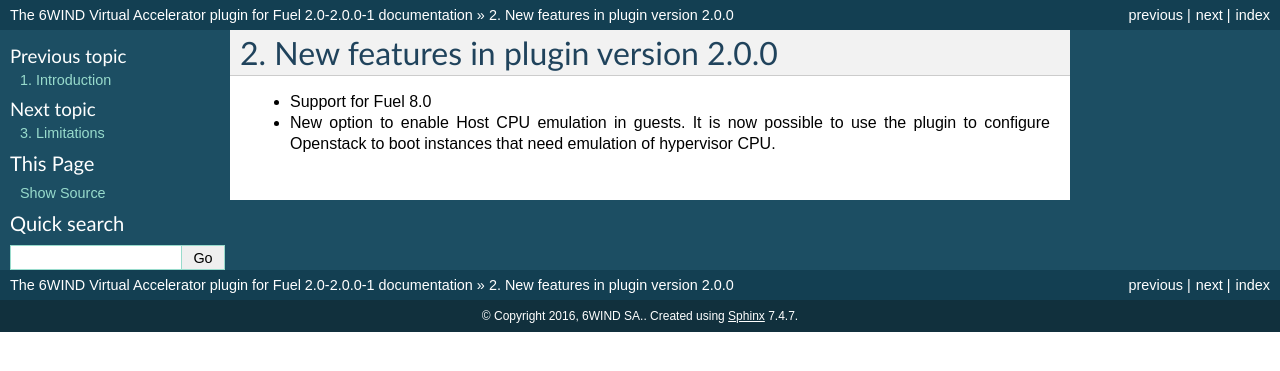
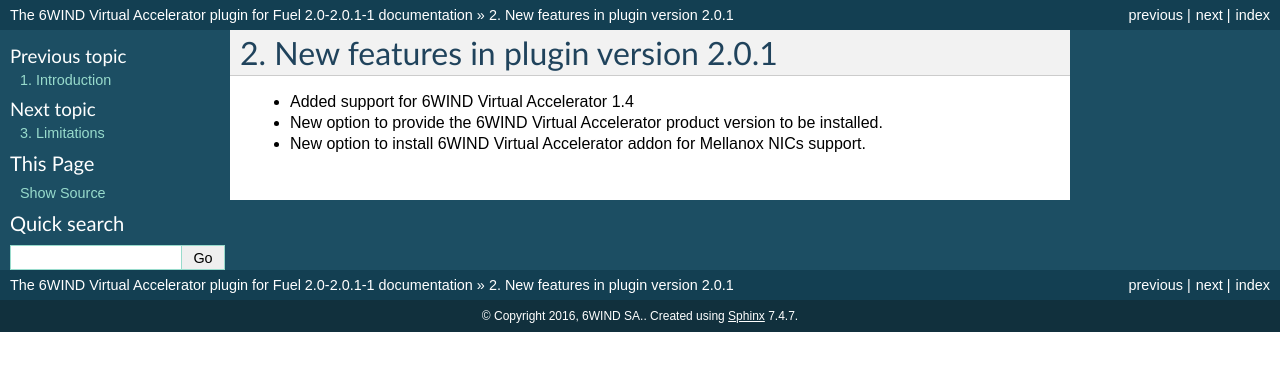
Before and after one commit to openstack-archive/fuel-plugin-6wind-virtual-accelerator, a Sphinx documentation site: the page built from doc/source/new_features.rst, in a window 1280 px wide. Shown: the top 371 px of the page. Built offline with Sphinx 7.4.7, drawn with Linux system fonts in a browser that asks for light colours.

Commit message:
6wind-virtual-accelerator-plugin: update plugin version to 2.0.1
This commit updates plugin documentation and metadata to version 2.0.1

Signed-off-by: Francesco Santoro <francesco.santoro@6wind.com>

Change-Id: I59f35cb5c618424ef51b3939b0da8b26cabb3935

```diff
--- a/doc/source/conf.py
+++ b/doc/source/conf.py
@@ -59,7 +59,7 @@ copyright = u'2016, 6WIND SA.'
 # The short 1.0-1.0.0-1 version.
 version = '2.0'
 # The full version, including alpha/beta/rc tags.
-release = '2.0-2.0.0-1'
+release = '2.0-2.0.1-1'
 
 # The language for content autogenerated by Sphinx. Refer to documentation
 # for a list of supported languages.
--- a/doc/source/installation.rst
+++ b/doc/source/installation.rst
@@ -56,19 +56,19 @@ Installing 6WIND Virtual Accelerator Plugin
 #.  Copy the downloaded rpm to the Fuel Master node:
     ::
 
-        scp 6wind-virtual-accelerator-2.0-2.0.0-1.noarch.rpm  <Fuel Master node ip>:/tmp/
+        scp 6wind-virtual-accelerator-2.0-2.0.1-1.noarch.rpm  <Fuel Master node ip>:/tmp/
 
 #.  Log into the Fuel Master node and install the plugin
     ::
 
         ssh <the Fuel Master node ip>
-        fuel plugins --install /tmp/6wind-virtual-accelerator-2.0-2.0.0-1.noarch.rpm
+        fuel plugins --install /tmp/6wind-virtual-accelerator-2.0-2.0.1-1.noarch.rpm
 
 #.  Now verify that the plugin is correctly installed
     ::
 
         fuel plugins
-        3  | 6wind-virtual-accelerator | 2.0.0   | 3.0.0
+        3  | 6wind-virtual-accelerator | 2.0.1   | 3.0.0
 
     ..
 
--- a/doc/source/new_features.rst
+++ b/doc/source/new_features.rst
@@ -1,8 +1,10 @@
-New features in plugin version 2.0.0
+New features in plugin version 2.0.1
 ====================================
 
-*   Support for Fuel 8.0
+*   Added support for 6WIND Virtual Accelerator 1.4
 
-*   New option to enable Host CPU emulation in guests.
-    It is now possible to use the plugin to configure Openstack to
-    boot instances that need emulation of hypervisor CPU.
+*   New option to provide the 6WIND Virtual Accelerator product version
+    to be installed.
+
+*   New option to install 6WIND Virtual Accelerator addon for Mellanox NICs
+    support.
--- a/metadata.yaml
+++ b/metadata.yaml
@@ -6,7 +6,7 @@ name: 6wind-virtual-accelerator
 # Human-readable name for your plugin
 title: 6WIND Virtual Accelerator Fuel plugin
 # Plugin version
-version: '2.0.0'
+version: '2.0.1'
 # Description
 description: Enable use of 6WIND Virtual Accelerator plugin for Neutron
 # Required Fuel version
```
